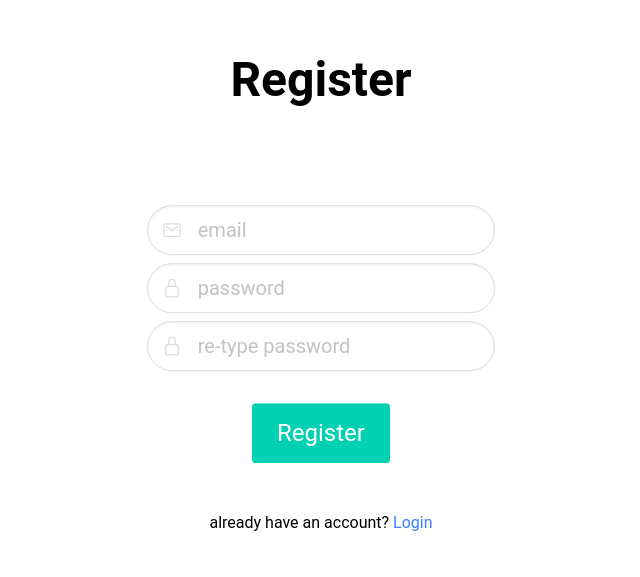
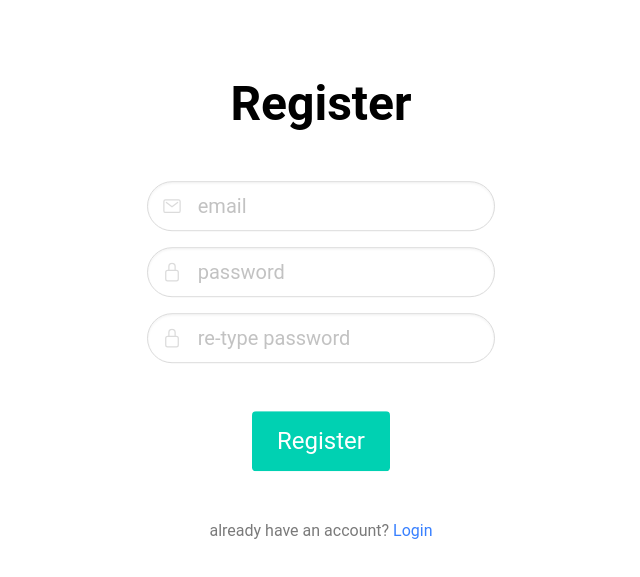
Before and after one commit to johnpaulkiser/tier-list, a React (Create React App) app: page /register in a window 1280 px wide. Shown: the part 101-678 px from the top of the page, without its empty margins (319-959 px from the left). Built offline with nearby package versions, Linux system fonts and the light colour scheme.

Commit message:
Add spacing to <input> tags

```diff
--- a/src/pages/Login.css
+++ b/src/pages/Login.css
@@ -19,8 +19,3 @@
 .input {
     width: 100%;
 }
-
-
-.container > * {
-    margin-bottom: 2em;
-}
--- a/src/pages/Login.js
+++ b/src/pages/Login.js
@@ -10,22 +10,22 @@ class Login extends React.Component {
       <IonPage>
         <IonContent>
           <div className='container'>
-            <h1 className='is-size-1 has-text-weight-semibold'>Login</h1>
-            <form className='login-form'>
+            <h1 className='is-size-1 has-text-weight-semibold mb-6'>Login</h1>
+            <form className='login-form mb-6'>
               <div className='control has-icons-left'>
                 <input className='input is-rounded is-medium ' type='text' placeholder='email' />
                 <span className="icon is-small is-left">
                   <IonIcon icon={mailOutline}/>
                 </span>
               </div>
-              <div className='control has-icons-left mt-2'>
+              <div className='control has-icons-left mt-4'>
                 <input className='input is-rounded is-medium' type='password' placeholder='password' />
                 <span className="icon is-small is-left">
                   <IonIcon icon={lockClosedOutline}/>
                 </span>
               </div>
             </form>
-            <button className='button is-primary is-large' routerLink='/dashboard'>Login</button>
+            <button className='button is-primary is-large mb-6' routerLink='/dashboard'>Login</button>
             <br />
             <IonRouterLink href='/register'> Need an account? </IonRouterLink>
           </div>
--- a/src/pages/Register.js
+++ b/src/pages/Register.js
@@ -11,30 +11,30 @@ class Register extends React.Component {
       <IonPage>
         <IonContent>
           <div className='container'>
-            <h1 className='is-size-1 has-text-weight-semibold'>Register</h1>
-            <form className='login-form'>
+            <h1 className='is-size-1 has-text-weight-semibold mb-6'>Register</h1>
+            <form className='login-form mb-6'>
               <div className='control has-icons-left'>
                 <input className='input is-rounded is-medium ' type='text' placeholder='email' />
                 <span className="icon is-small is-left">
                   <IonIcon icon={mailOutline}/>
                 </span>
               </div>
-              <div className='control has-icons-left mt-2'>
+              <div className='control has-icons-left mt-4'>
                 <input className='input is-rounded is-medium' type='password' placeholder='password' />
                 <span className="icon is-small is-left">
                   <IonIcon icon={lockClosedOutline}/>
                 </span>
               </div>
-              <div className='control has-icons-left mt-2'>
+              <div className='control has-icons-left mt-4'>
                 <input className='input is-rounded is-medium' type='password' placeholder='re-type password' />
                 <span className="icon is-small is-left">
                   <IonIcon icon={lockClosedOutline}/>
                 </span>
               </div>
             </form>
-            <button className='button is-primary is-large' routerLink='/dashboard'>Register</button>
+            <button className='button is-primary is-large mb-6' routerLink='/dashboard'>Register</button>
             <br />
-            <p>already have an account?
+            <p className='has-text-grey'>already have an account?
               <IonRouterLink href='/login'> Login</IonRouterLink>
             </p>
           </div>
```
